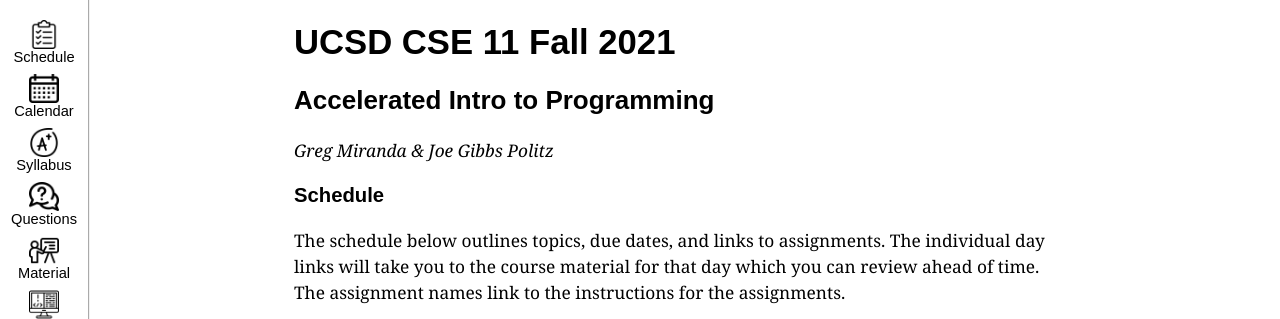
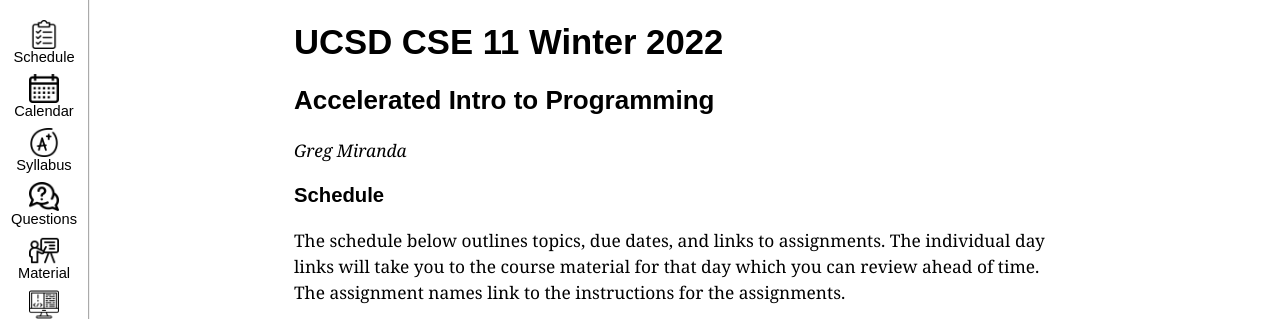
Before and after one commit to ucsd-cse11-w22/ucsd-cse11-w22.github.io, a Jekyll site: the page built from index.md, in a window 1280 px wide, cut to the strip 0-319 px from the top of the page. Built offline with Jekyll 4.4.1, drawn with Linux system fonts in a browser that asks for light colours.

Commit message:
Update index.md

```diff
--- a/index.md
+++ b/index.md
@@ -3,10 +3,10 @@ layout: with-sidebar
 title: "UCSD CSE11 – Accelerated Introduction to Programming"
 ---
 
-# UCSD CSE 11 Fall 2021
+# UCSD CSE 11 Winter 2022
 ## Accelerated Intro to Programming
 
-_Greg Miranda & Joe Gibbs Politz_
+_Greg Miranda_
 
 <a id="b:disc"></a>
 <h3>Schedule</h3>
```
